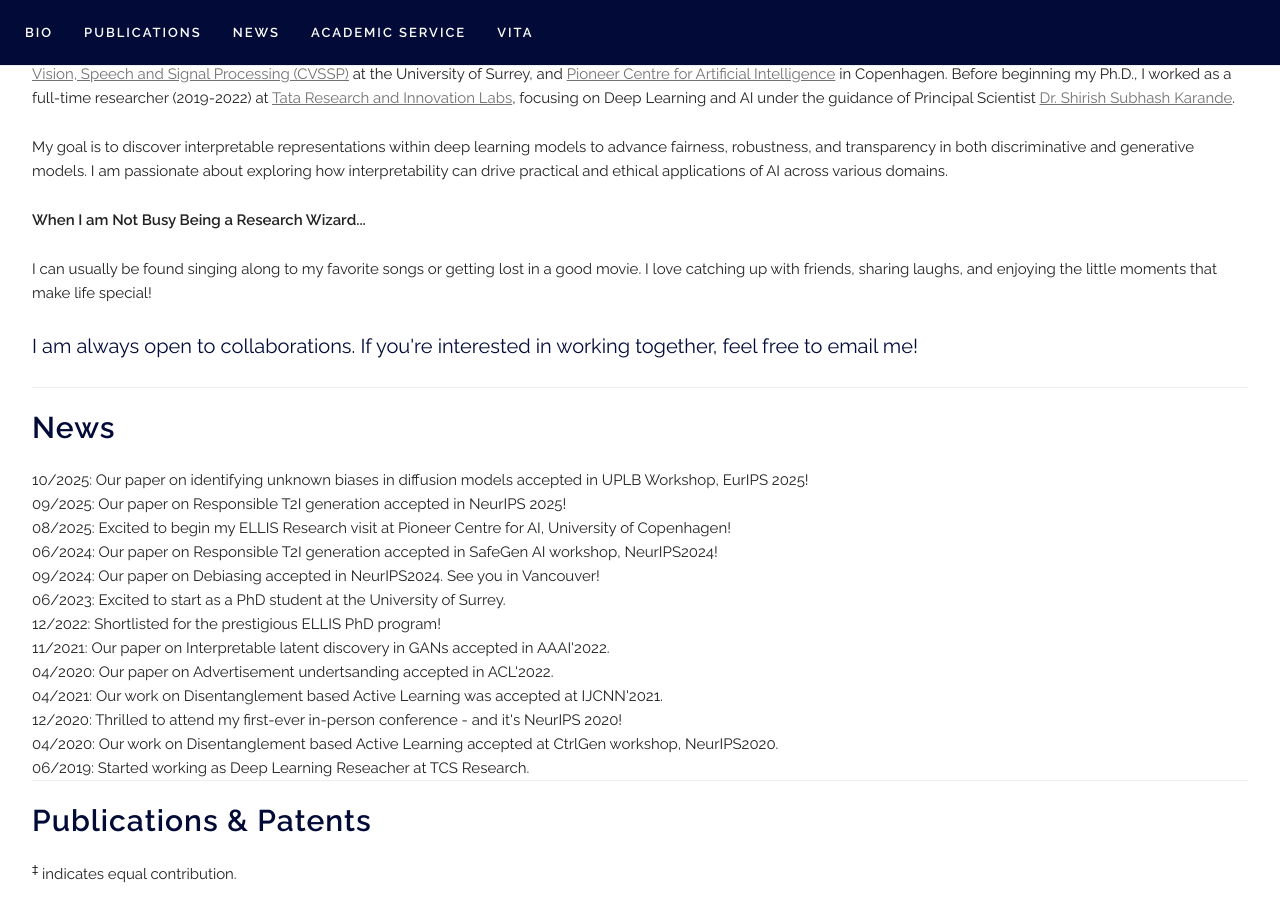
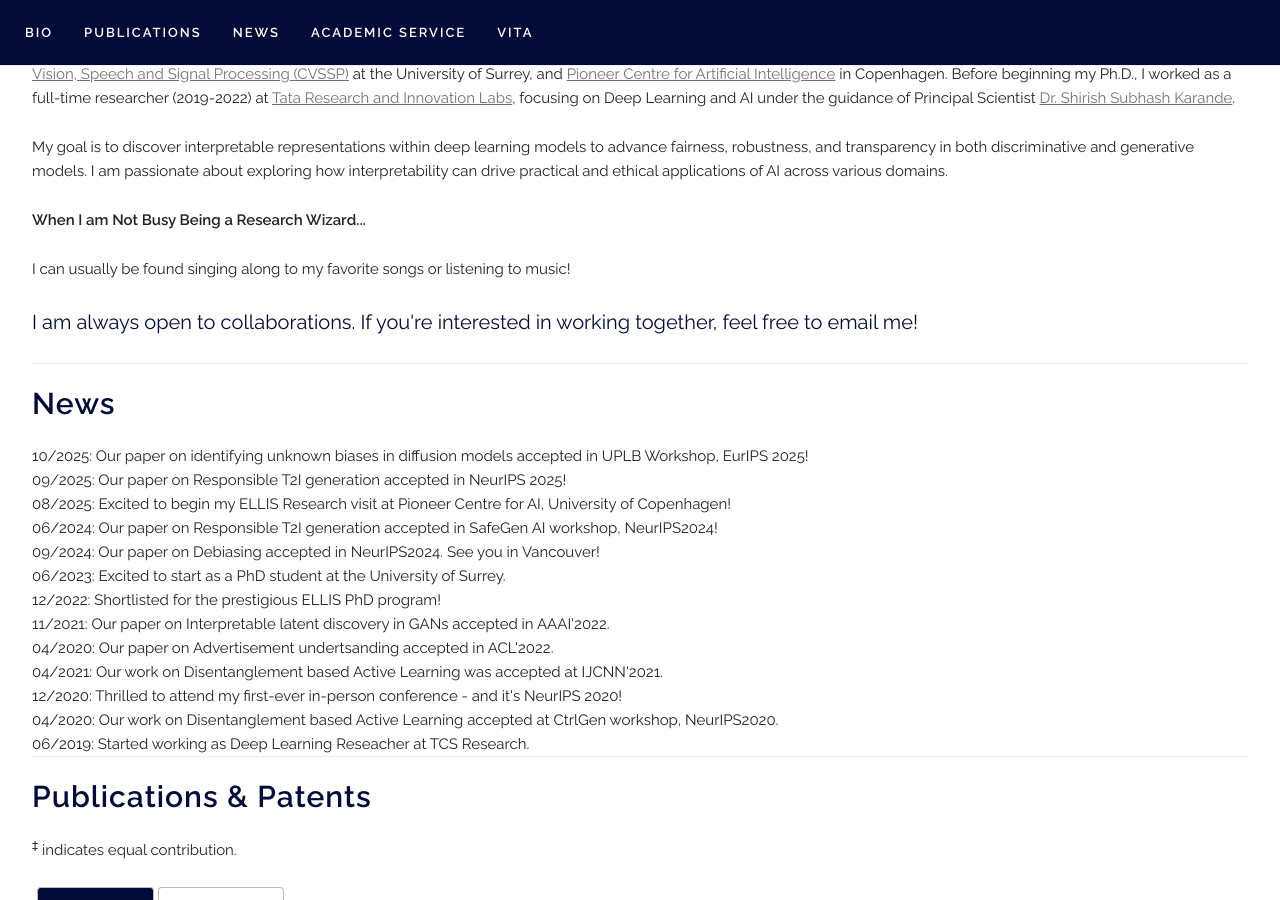
Before and after one commit to VSSILPA/vssilpa.github.io, a Jekyll site: the page built from index.html, in a window 1280 px wide and 900 px high, scrolled down 465 px. Built offline with Jekyll 4.4.1, drawn with Linux system fonts in a browser that asks for light colours; some web fonts are replaced.

Commit message:
Update index.html

```diff
--- a/index.html
+++ b/index.html
@@ -14,7 +14,7 @@
   </p>
 
   <p><strong>When I am Not Busy Being a Research Wizard...</strong></p>
-  <p>I can usually be found singing along to my favorite songs or getting lost in a good movie. I love catching up with friends, sharing laughs, and enjoying the little moments that make life special!</p>
+  <p>I can usually be found singing along to my favorite songs or listening to music!</p>
 
 
   <p class="collaborations">
```
